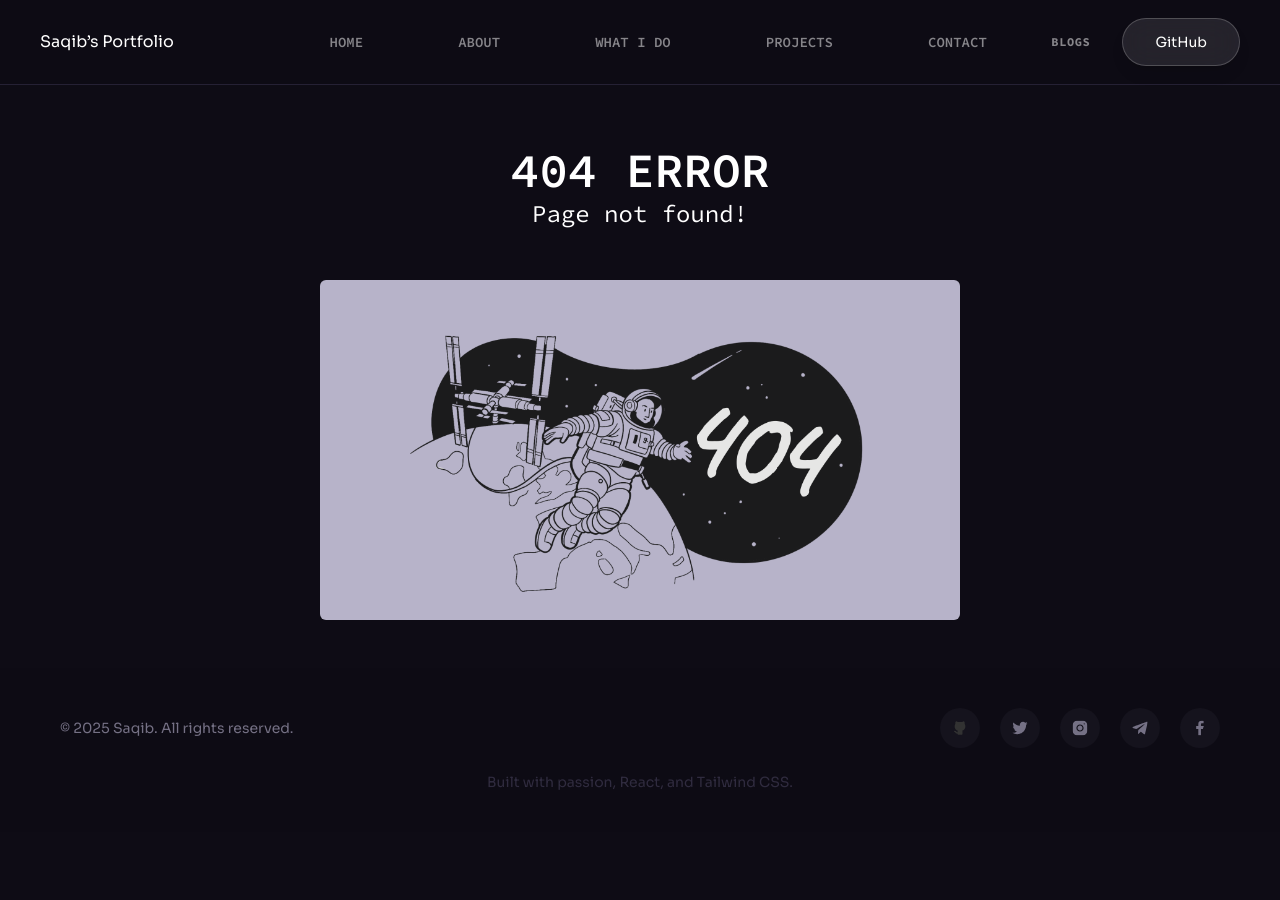
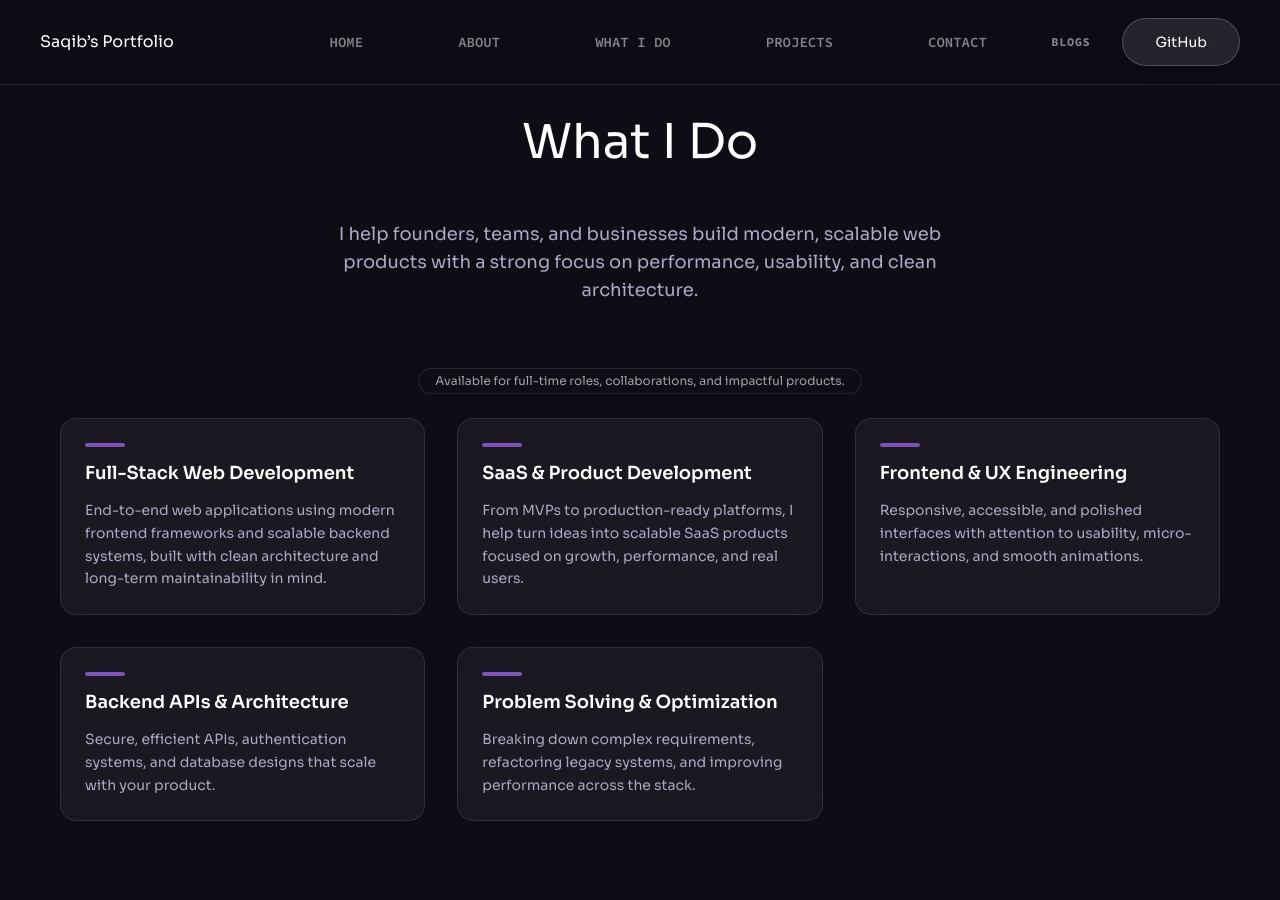
Before and after one commit to saqib-2002/portfolio-website, a React (Vite) app: page /what-i-do in a window 1280 px wide. Before the commit this address had no page. Shown: the top 900 px of the page. Before the commit the page ends 832 px from the top, so only its background shows below. Built offline with nearby package versions, Linux system fonts and the light colour scheme.

Commit message:
created what-i-do page and also optimized about page content

```diff
--- a/src/App.tsx
+++ b/src/App.tsx
@@ -10,6 +10,7 @@ import Projects from "./pages/Projects";
 import ContactForm from "./pages/ContactForm";
 import Error404 from "./components/Error404";
 import ScrollToTop from "./components/ux/ScrollToTop";
+import WhatIDo from "./pages/WhatIDo";
 /* layouts */
 const RootLayout = () => (
   <>
@@ -36,6 +37,7 @@ const router = createBrowserRouter([
     children: [
       { index: true, element: <HomePage /> },
       { path: "about", element: <About /> },
+      { path: "what-i-do", element: <WhatIDo /> },
       { path: "projects", element: <Projects /> },
       { path: "contact", element: <ContactForm /> },
     ],
--- a/src/components/Heading.tsx
+++ b/src/components/Heading.tsx
@@ -1,14 +1,14 @@
-import { FC } from "react";
-
 interface HeadingProps {
   title?: string;
+  text?: string;
   className?: string;
 }
 
-const Heading: FC<HeadingProps> = ({ className = "", title }) => {
+const Heading = ({ title, text, className = "" }: HeadingProps) => {
   return (
-    <div className={`${className} mx-auto mb-12 max-w-[50rem] lg:mb-20`}>
-      {title && <h2 className="h2">{title}</h2>}
+    <div className={`${className} mx-auto mb-8 max-w-[50rem] lg:mb-12`}>
+      {title && <h2 className="h2 text-white">{title}</h2>}
+      {text && <p className="mt-4 text-base text-n-3 sm:text-lg">{text}</p>}
     </div>
   );
 };
--- /dev/null
+++ b/src/constants/about.ts
@@ -0,0 +1,6 @@
+export const aboutHighlights: string[] = [
+  "Full-stack SaaS builder",
+  "TypeScript & Next.js focused",
+  "Startup & product-driven mindset",
+  "Open to full-time, freelance, and contract roles",
+];
--- /dev/null
+++ b/src/constants/what-i-di.ts
@@ -0,0 +1,72 @@
+export interface ProcessStep {
+  step: string;
+  title: string;
+  description: string;
+}
+
+export const processSteps: ProcessStep[] = [
+  {
+    step: "01",
+    title: "Understand",
+    description:
+      "Clarify the problem, goals, constraints, and users before writing code.",
+  },
+  {
+    step: "02",
+    title: "Plan",
+    description:
+      "I design scalable system architecture and define clear technical solutions.",
+  },
+  {
+    step: "03",
+    title: "Build",
+    description:
+      "I develop iteratively with clean code, performance, and best practices at the core.",
+  },
+  {
+    step: "04",
+    title: "Refine",
+    description:
+      "I optimize, polish, and improve based on feedback and real-world usage.",
+  },
+];
+
+export interface Service {
+  title: string;
+  description: string;
+}
+
+export const services: Service[] = [
+  {
+    title: "Full-Stack Web Development",
+    description:
+      "End-to-end web applications using modern frontend frameworks and scalable backend systems, built with clean architecture and long-term maintainability in mind.",
+  },
+  {
+    title: "SaaS & Product Development",
+    description:
+      "From MVPs to production-ready platforms, I help turn ideas into scalable SaaS products focused on growth, performance, and real users.",
+  },
+  {
+    title: "Frontend & UX Engineering",
+    description:
+      "Responsive, accessible, and polished interfaces with attention to usability, micro-interactions, and smooth animations.",
+  },
+  {
+    title: "Backend APIs & Architecture",
+    description:
+      "Secure, efficient APIs, authentication systems, and database designs that scale with your product.",
+  },
+  {
+    title: "Problem Solving & Optimization",
+    description:
+      "Breaking down complex requirements, refactoring legacy systems, and improving performance across the stack.",
+  },
+];
+
+export const outcomes = [
+  "Clean, scalable codebases",
+  "Performance-focused builds",
+  "Clear communication & ownership",
+  "Production-ready delivery",
+];
--- a/src/pages/About.jsx
+++ b/src/pages/About.jsx
@@ -3,16 +3,24 @@ import Button from "../components/ux/Button";
 import Social from "../components/Social";
 import ProfileImage from "../components/ui/ProfileImg";
 import Skills from "../components/Skills";
+import { aboutHighlights } from "../constants/about";
 
 const About = () => {
   return (
-    <section id="about" className="relative overflow-hidden py-20 sm:py-28">
+    <section
+      id="about"
+      aria-label="About Saqib - Full Stack Developer"
+      className="relative overflow-hidden py-20 sm:py-28"
+    >
       <div className="container mx-auto px-6">
         {/* top section */}
         <div className="grid items-center gap-16 md:grid-cols-2">
           {/* left content */}
           <div className="space-y-8">
-            <Heading title="Hi, I’m Saqib 👋" className="text-left" />
+            <Heading
+              title="Hi, I’m Saqib, I build scalable web products"
+              className="text-left"
+            />
 
             <p className="max-w-xl text-lg leading-relaxed text-n-2">
               I’m a passionate web developer focused on building modern,
@@ -20,6 +28,31 @@ const About = () => {
               new technologies, refining my craft, and staying ahead of the
               curve in frontend and full-stack development.
             </p>
+
+            <span className="inline-block rounded-full border border-white/10 px-4 py-1 text-xs font-medium text-neutral-400">
+              Building SaaS products with React, Next.js, and scalable backend
+              systems.
+            </span>
+
+            {/* credibility bullets */}
+
+            <ul className="flex flex-wrap gap-x-6 gap-y-2 text-sm text-n-3">
+              {aboutHighlights.map((item) => (
+                <li key={item}>• {item}</li>
+              ))}
+            </ul>
+
+            {/* availability */}
+            <p className="text-sm font-medium text-color-1">
+              Building products and open to collaborating with ambitious teams.
+            </p>
+
+            <div className="mt-6 max-w-xl text-sm text-n-3">
+              <p>
+                I focus on writing clean, scalable code, shipping fast, and
+                thinking beyond features to real product value.
+              </p>
+            </div>
 
             {/* actions */}
             <div className="flex flex-wrap items-center gap-6">
--- /dev/null
+++ b/src/pages/WhatIDo.tsx
@@ -0,0 +1,100 @@
+import Heading from "../components/Heading";
+import Button from "../components/ux/Button";
+
+import { services, processSteps, outcomes } from "../constants/what-i-di";
+
+const WhatIDo = () => {
+  return (
+    <section id="what-i-do" className="relative py-20 sm:py-28">
+      <div className="container relative z-10">
+        {/* Header */}
+        <Heading
+          title="What I Do"
+          className="mx-auto mb-6 text-center md:max-w-xl"
+        />
+
+        <p className="mx-auto mb-16 max-w-2xl text-center text-base text-n-3 sm:text-lg">
+          I help founders, teams, and businesses build modern, scalable web
+          products with a strong focus on performance, usability, and clean
+          architecture.
+        </p>
+        <p className="mb-6 text-center">
+          <span className="inline-block rounded-full border border-white/10 px-4 py-1 text-xs font-medium text-neutral-400">
+            Available for full-time roles, collaborations, and impactful
+            products.
+          </span>
+        </p>
+
+        {/* Services */}
+        <div className="grid gap-8 sm:grid-cols-2 lg:grid-cols-3">
+          {services.map((service) => (
+            <div
+              key={service.title}
+              className="group relative rounded-2xl border border-white/10 bg-white/5 p-6 backdrop-blur-md transition hover:border-white/20"
+            >
+              <span className="mb-3 block h-1 w-10 rounded-full bg-color-1/70" />
+
+              <h3 className="mb-3 text-lg font-semibold text-white">
+                {service.title}
+              </h3>
+
+              <p className="text-sm leading-relaxed text-n-3">
+                {service.description}
+              </p>
+            </div>
+          ))}
+        </div>
+
+        <div className="mt-20 rounded-2xl border border-white/10 bg-white/5 px-8 py-6 backdrop-blur">
+          <ul className="flex flex-wrap justify-center gap-x-10 gap-y-3 text-sm text-n-2">
+            {outcomes.map((item) => (
+              <li key={item} className="flex items-center gap-2">
+                <span className="h-1.5 w-1.5 rounded-full bg-color-1" />
+                {item}
+              </li>
+            ))}
+          </ul>
+        </div>
+        {/* Process */}
+        <div className="mt-24">
+          <h3 className="mb-10 text-center text-2xl font-semibold text-white">
+            How I Work
+          </h3>
+
+          <div className="grid gap-8 sm:grid-cols-2 lg:grid-cols-4">
+            {processSteps.map((item) => (
+              <div
+                key={item.step}
+                className="rounded-xl border border-white/10 bg-white/5 p-6 backdrop-blur"
+              >
+                <span className="mb-3 block text-sm font-medium text-color-1">
+                  {item.step}
+                </span>
+                <h4 className="mb-2 text-base font-semibold text-white">
+                  {item.title}
+                </h4>
+                <p className="text-sm text-n-3">{item.description}</p>
+              </div>
+            ))}
+          </div>
+        </div>
+
+        <p className="mb-8 mt-16 text-center text-sm font-medium text-color-1">
+          Currently open to full-time roles and long-term product
+          collaborations.
+        </p>
+
+        {/* CTA */}
+        <div className="mt-20 flex flex-col items-center gap-4 sm:flex-row sm:justify-center">
+          <Button to="/projects" variant="outline">
+            View Selected Work
+          </Button>
+
+          <Button to="/contact">Start a Conversation</Button>
+        </div>
+      </div>
+    </section>
+  );
+};
+
+export default WhatIDo;
```
Also changed, not shown: src/assets/socials/github.svg, src/constants/skills.ts (line endings or trailing spaces).
